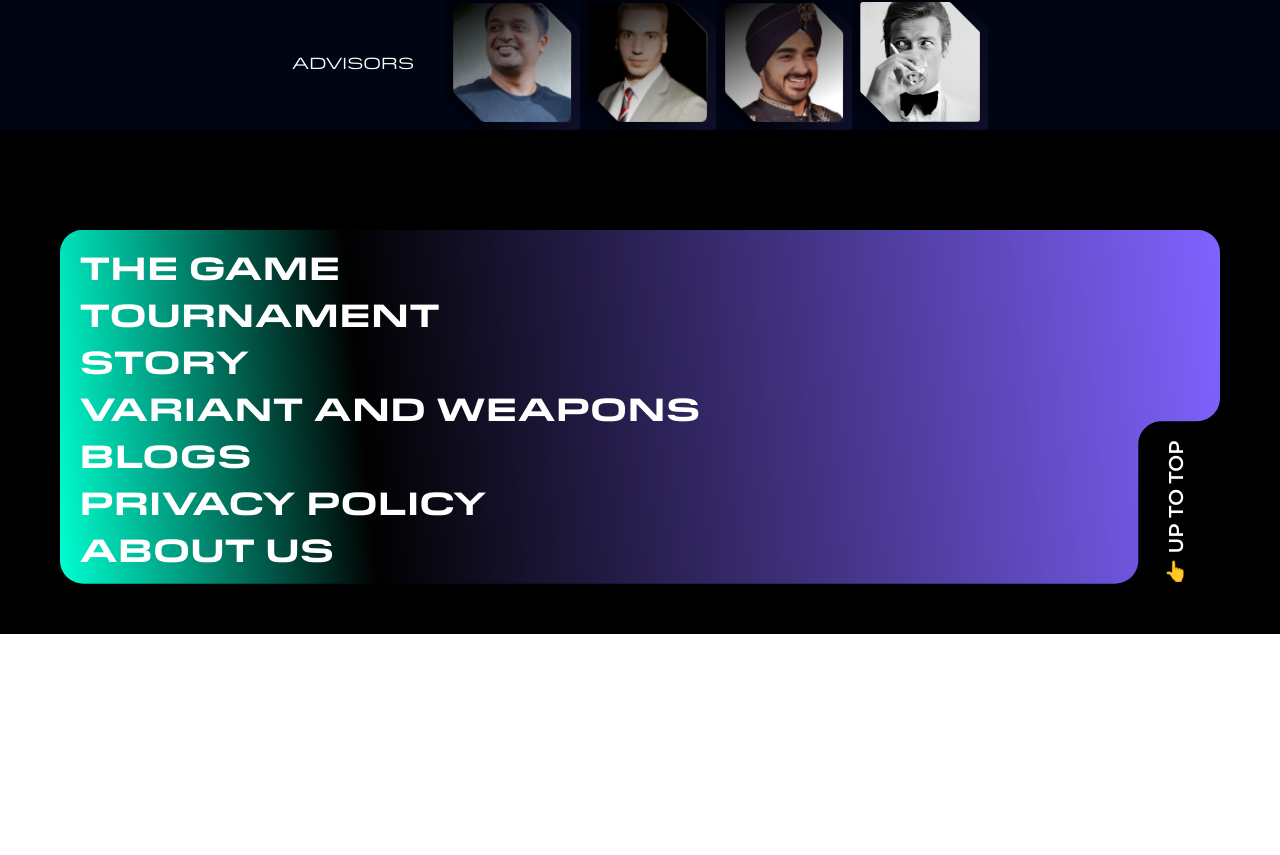
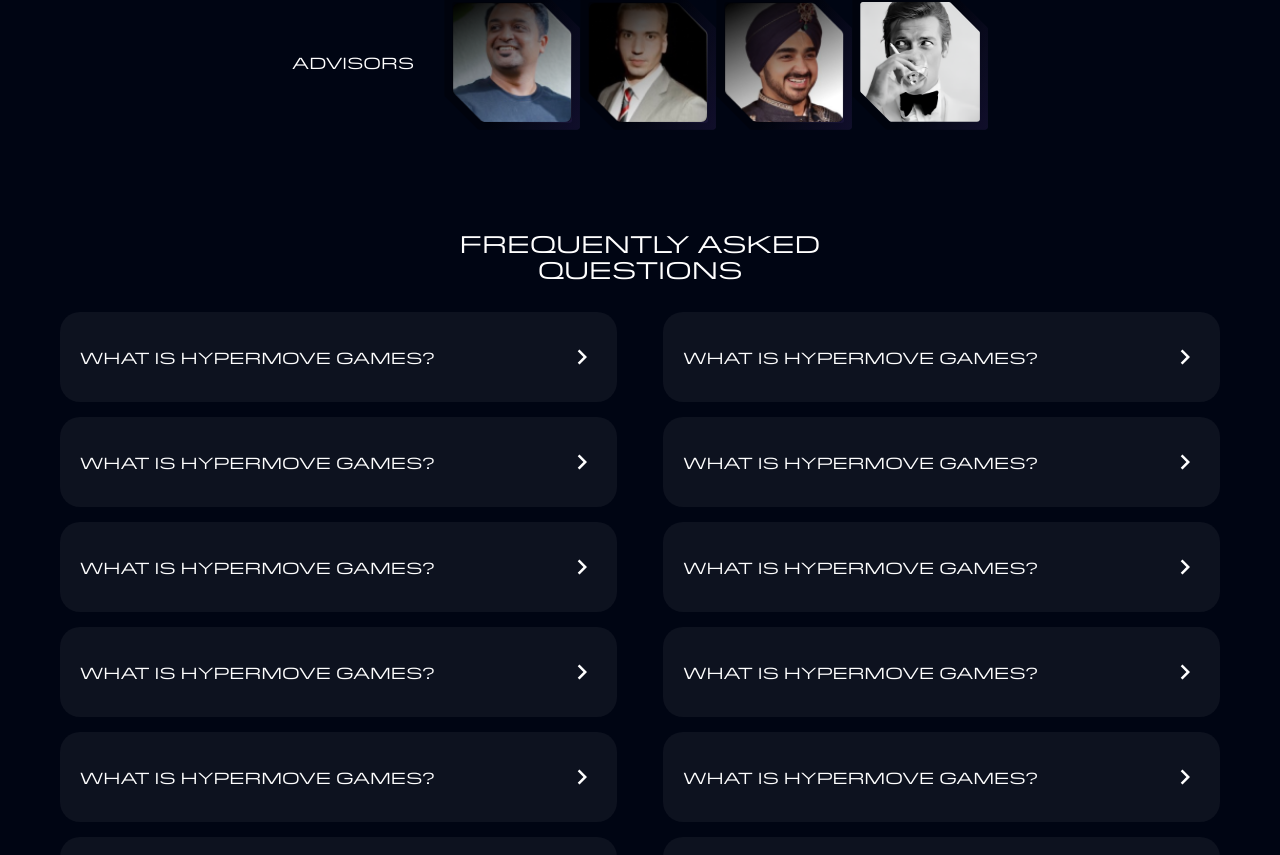
Before and after one commit to Basit46/hypermove, a React (Vite) app: page /about in a window 1280 px wide. Shown: the part 5458-6313 px from the top of the page. Before the commit the page ends 6092 px from the top, so only its background shows below. Built offline with nearby package versions, Linux system fonts and the light colour scheme.

Commit message:
Added changes

```diff
--- /dev/null
+++ b/src/components/FAQ.jsx
@@ -0,0 +1,81 @@
+import React, { useState } from "react";
+import { MdKeyboardArrowDown as Arrow } from "react-icons/md";
+
+const FAQ = () => {
+  return (
+    <div className="py-[100px]">
+      <h1 className="text-center text-[24px] uppercase leading-[1.1]">
+        Frequently asked <br /> questions
+      </h1>
+
+      <div>
+        <div className="mt-[30px] px-[20px] md:px-[40px] xmd:px-[60px] flex justify-between">
+          <div className="w-[48%] flex flex-col gap-[15px]">
+            <Question />
+            <Question />
+            <Question />
+            <Question />
+            <Question />
+            <Question />
+            <Question />
+          </div>
+
+          <div className="w-[48%] flex flex-col gap-[15px]">
+            <Question />
+            <Question />
+            <Question />
+            <Question />
+            <Question />
+            <Question />
+            <Question />
+          </div>
+        </div>
+        <div className="mt-[30px] px-[20px] md:px-[40px] xmd:px-[60px]">
+          <Question />
+        </div>
+      </div>
+    </div>
+  );
+};
+
+export default FAQ;
+
+const Question = () => {
+  const [isOpen, setIsOpen] = useState(false);
+
+  return (
+    <div
+      className={`${
+        isOpen ? "bg-faq-gradient" : "bg-[#FFFFFF0D]"
+      } w-full h-fit rounded-[20px]`}
+    >
+      <div
+        onClick={() => setIsOpen((prev) => !prev)}
+        className="h-[90px] px-[20px] flex items-center justify-between"
+      >
+        <h1 className="uppercase">What is Hypermove Games?</h1>
+
+        <button>
+          <Arrow
+            className={`${
+              isOpen ? "rotate-[0deg]" : "rotate-[-90deg]"
+            } duration-300 text-[30px]`}
+          />
+        </button>
+      </div>
+      <div
+        className={`${
+          isOpen ? "h-[100px]" : "h-0"
+        } duration-300 overflow-hidden px-[20px]`}
+      >
+        <p className="text-[12px] font-Montserrat opacity-70">
+          Hypermove Games is the first decentralized AI x Gaming project in the
+          Bitcoin ecosystem, offering an immersive gaming experience tailored
+          for FPS gamers on both PC and mobile platforms. It leverages
+          cutting-edge AI, generative technologies, and web3 principles to
+          deliver unique and dynamic gameplay.
+        </p>
+      </div>
+    </div>
+  );
+};
--- a/src/pages/About.jsx
+++ b/src/pages/About.jsx
@@ -11,6 +11,7 @@
 import Roadmap from "../components/Roadmap";
 import AboutToken from "../components/AboutToken";
 import Team from "../components/Team";
+import FAQ from "../components/FAQ";
 
 const About = () => {
   return (
@@ -142,6 +143,8 @@
         <AboutToken />
 
         <Team />
+
+        <FAQ />
       </div>
     </div>
   );
--- a/tailwind.config.js
+++ b/tailwind.config.js
@@ -24,6 +24,8 @@
           "linear-gradient(270deg, #00FFD1 -17.39%, #4723C0 64.6%)",
         "about-page-gradient":
           "linear-gradient(180deg, rgba(0, 0, 0, 0) 0%, #000513 66.57%)",
+        "faq-gradient":
+          "linear-gradient(0deg, rgba(0, 0, 0, 0.3), rgba(0, 0, 0, 0.3)), linear-gradient(110.13deg, rgba(0, 0, 0, 0.2) 0%, rgba(153, 123, 255, 0.2) 104.21%)",
       },
     },
   },
```
